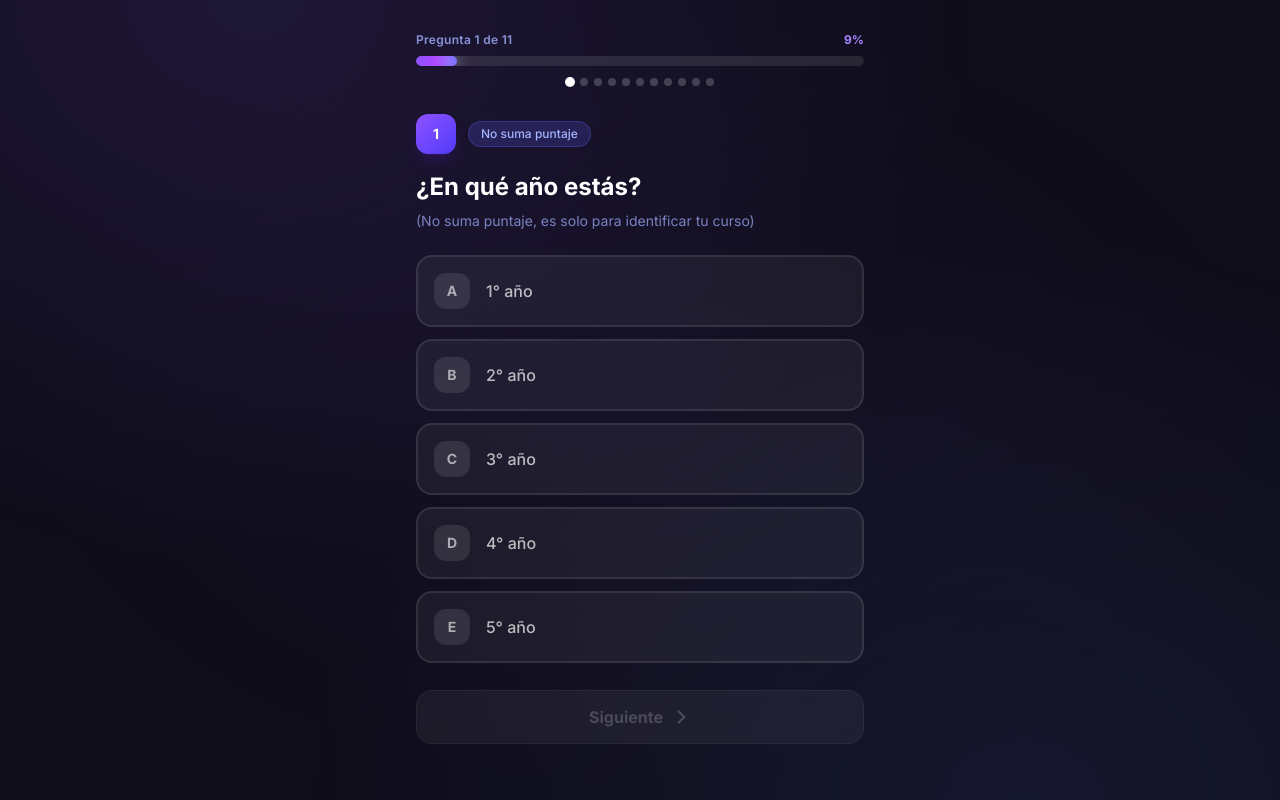
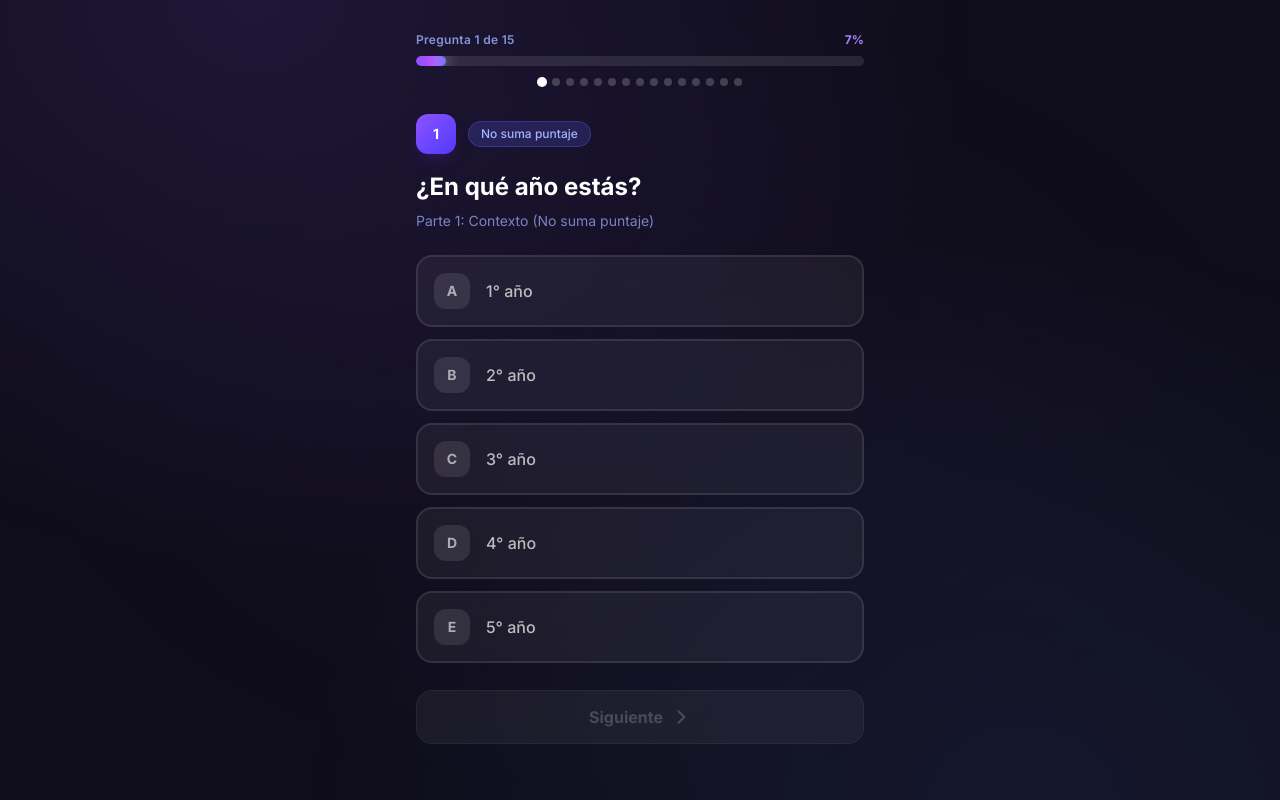
Before and after one commit to JuanQuiroga95/Test-Bienestar, a Next.js app: page / in a window 1280 px wide. Both pictures are taken after a click on the button "Comenzar". Built offline with nearby package versions, Linux system fonts and the light colour scheme.

Commit message:
feat: actualizar test bienestar con logica condicional y puntaje dinamico, actualizar admin dashboard

```diff
--- a/src/components/QuestionCard.js
+++ b/src/components/QuestionCard.js
@@ -31,9 +31,19 @@ export default function QuestionCard({ question, questionIndex, onAnswer, select
       )}
       {!question.subtitle && <div className="mb-6" />}
 
-      {/* Options */}
+      {/* Options or Textarea */}
+      {question.type === "texto" ? (
         <div className="space-y-3">
-        {question.options.map((option, idx) => {
+          <textarea
+            value={selectedAnswer || ""}
+            onChange={(e) => onAnswer(e.target.value)}
+            placeholder={question.placeholder || "Escribe tu respuesta..."}
+            className="w-full min-h-[120px] p-4 rounded-2xl border-2 border-white/10 bg-white/5 text-white placeholder:text-white/40 focus:border-violet-400 focus:bg-white/10 focus:outline-none transition-all duration-300 resize-none"
+          />
+        </div>
+      ) : (
+        <div className="space-y-3">
+          {question.options?.map((option, idx) => {
             const isSelected = selectedAnswer === idx;
             return (
               <button
@@ -91,6 +101,7 @@ export default function QuestionCard({ question, questionIndex, onAnswer, select
             );
           })}
         </div>
+      )}
     </div>
   );
 }
--- a/src/components/charts/EstadoBienestar.js
+++ b/src/components/charts/EstadoBienestar.js
@@ -10,9 +10,9 @@ import {
 } from "recharts";
 
 const ESTADOS = [
-  { name: "Uso saludable", color: "#34d399", range: [10, 16] },
-  { name: "Uso a revisar", color: "#fbbf24", range: [17, 23] },
-  { name: "Afecta bienestar", color: "#f87171", range: [24, 30] },
+  { name: "Uso saludable", color: "#34d399", range: [0, 55] },
+  { name: "Uso a revisar", color: "#fbbf24", range: [56, 78] },
+  { name: "Afecta bienestar", color: "#f87171", range: [79, 100] },
 ];
 
 const CustomTooltip = ({ active, payload }) => {
@@ -78,7 +78,7 @@ export default function EstadoBienestar({ data }) {
   const chartData = ESTADOS.map((estado) => {
     const count = data.filter(
       (d) =>
-        d.puntajeTotal >= estado.range[0] && d.puntajeTotal <= estado.range[1]
+        (d.porcentaje || 0) >= estado.range[0] && (d.porcentaje || 0) <= estado.range[1]
     ).length;
     return {
       name: estado.name,
--- a/src/data/questions.js
+++ b/src/data/questions.js
@@ -4,10 +4,11 @@
 // ============================================================
 
 export const questions = [
+  // PARTE 1
   {
     id: 1,
     text: "¿En qué año estás?",
-    subtitle: "(No suma puntaje, es solo para identificar tu curso)",
+    subtitle: "Parte 1: Contexto (No suma puntaje)",
     type: "curso",
     options: [
       { label: "A", text: "1° año", value: "1" },
@@ -19,7 +20,31 @@ export const questions = [
   },
   {
     id: 2,
+    text: "¿Tenés celular?",
+    subtitle: "Parte 1: Contexto",
+    type: "contexto",
+    options: [
+      { label: "A", text: "Sí, tengo celular propio", value: "propio" },
+      { label: "B", text: "Sí, pero es de la familia (compartido)", value: "familiar" },
+      { label: "C", text: "No tengo celular", value: "no" },
+    ],
+  },
+  {
+    id: 3,
+    text: "¿Traes celular a la escuela?",
+    subtitle: "Parte 1: Contexto",
+    type: "contexto",
+    options: [
+      { label: "A", text: "Sí, lo traigo siempre", value: "siempre" },
+      { label: "B", text: "A veces lo traigo", value: "a_veces" },
+      { label: "C", text: "No, nunca lo traigo", value: "nunca" },
+    ],
+  },
+  // PARTE 2: BIENESTAR DIGITAL
+  {
+    id: 4,
     text: "¿Cuántas horas usás el celular por día (fuera del horario escolar)?",
+    subtitle: "Parte 2: Bienestar Digital",
     type: "puntuable",
     options: [
       { label: "A", text: "Menos de 2 horas", value: 1 },
@@ -28,8 +53,9 @@ export const questions = [
     ],
   },
   {
-    id: 3,
+    id: 5,
     text: "¿Usás el celular antes de dormir?",
+    subtitle: "Parte 2: Bienestar Digital",
     type: "puntuable",
     options: [
       { label: "A", text: "No, lo dejo apagado o lejos", value: 1 },
@@ -38,8 +64,9 @@ export const questions = [
     ],
   },
   {
-    id: 4,
+    id: 6,
     text: "¿Qué hacés más con el celular?",
+    subtitle: "Parte 2: Bienestar Digital",
     type: "puntuable",
     options: [
       { label: "A", text: "Buscar información, estudiar o crear contenido", value: 1 },
@@ -48,8 +75,76 @@ export const questions = [
     ],
   },
   {
-    id: 5,
+    id: 7,
+    text: "¿Alguna vez el celular te ayudó a entender algo en clase o a hacer una tarea?",
+    subtitle: "Parte 2: Bienestar Digital",
+    type: "puntuable",
+    options: [
+      { label: "A", text: "Sí, lo uso seguido con ese fin", value: 1 },
+      { label: "B", text: "A veces, cuando el docente lo propone", value: 2 },
+      { label: "C", text: "Casi nunca lo uso para eso", value: 3 },
+    ],
+  },
+  {
+    id: 8,
+    text: "¿Sabés evaluar si una información que encontrás en internet es confiable?",
+    subtitle: "Parte 2: Bienestar Digital",
+    type: "puntuable",
+    options: [
+      { label: "A", text: "Sí, contrasto fuentes antes de quedarme con algo", value: 1 },
+      { label: "B", text: "A veces, pero no siempre sé cómo hacerlo", value: 2 },
+      { label: "C", text: "Generalmente tomo la primera información que aparece", value: 3 },
+    ],
+  },
+  {
+    id: 9,
+    text: "¿Alguna vez algo publicado en redes sociales generó un problema real?",
+    subtitle: "Parte 2: Bienestar Digital",
+    type: "puntuable",
+    options: [
+      { label: "A", text: "No, nunca", value: 1 },
+      { label: "B", text: "Una o dos veces", value: 2 },
+      { label: "C", text: "Sí, varias veces", value: 3 },
+    ],
+  },
+  {
+    id: 10,
+    text: "¿Sentís que lo que mostrás en redes es igual a como sos en la vida real?",
+    subtitle: "Parte 2: Bienestar Digital",
+    type: "puntuable",
+    options: [
+      { label: "A", text: "Sí, muestro lo que soy", value: 1 },
+      { label: "B", text: "Más o menos, elijo qué mostrar", value: 2 },
+      { label: "C", text: "No, en redes soy bastante diferente", value: 3 },
+    ],
+  },
+  {
+    id: 11,
+    text: "¿Alguna vez te preguntaste por qué el celular te muestra siempre el mismo tipo de contenido?",
+    subtitle: "Parte 2: Bienestar Digital",
+    type: "puntuable",
+    options: [
+      { label: "A", text: "Sí, entiendo que hay algoritmos que deciden lo que veo", value: 1 },
+      { label: "B", text: "Lo noté pero no pensé mucho en eso", value: 2 },
+      { label: "C", text: "No, nunca lo había pensado", value: 3 },
+    ],
+  },
+  {
+    id: 12,
+    text: "¿Podés dejar el celular de lado cuando querés concentrarte en algo importante?",
+    subtitle: "Parte 2: Bienestar Digital",
+    type: "puntuable",
+    options: [
+      { label: "A", text: "Sí, no me cuesta", value: 1 },
+      { label: "B", text: "A veces me cuesta, pero puedo", value: 2 },
+      { label: "C", text: "No, me genera ansiedad no tenerlo cerca", value: 3 },
+    ],
+  },
+  // PARTE 3: USO PEDAGOGICO EN LA ESCUELA
+  {
+    id: 13,
     text: "Cuando el docente no lo pide, ¿usás el celular durante la clase?",
+    subtitle: "Parte 3: Uso Pedagógico",
     type: "puntuable",
     options: [
       { label: "A", text: "No, lo guardo", value: 1 },
@@ -58,71 +153,25 @@ export const questions = [
     ],
   },
   {
-    id: 6,
-    text: "¿Alguna vez el celular te ayudó a entender algo en clase o a hacer una tarea?",
-    type: "puntuable",
-    options: [
-      { label: "A", text: "Sí, lo uso seguido con ese fin", value: 1 },
-      { label: "B", text: "A veces, cuando el docente lo propone", value: 2 },
-      { label: "C", text: "Casi nunca lo uso para eso", value: 3 },
-    ],
+    id: 14,
+    text: "¿En qué materias se usa el celular?",
+    subtitle: "Parte 3: Uso Pedagógico",
+    type: "texto",
+    placeholder: "Escribe tu respuesta aquí...",
   },
   {
-    id: 7,
-    text: "¿Sabés evaluar si una información que encontrás en internet es confiable?",
-    type: "puntuable",
-    options: [
-      { label: "A", text: "Sí, contrasto fuentes antes de quedarme con algo", value: 1 },
-      { label: "B", text: "A veces, pero no siempre sé cómo hacerlo", value: 2 },
-      { label: "C", text: "Generalmente tomo la primera información que aparece", value: 3 },
-    ],
-  },
-  {
-    id: 8,
-    text: "¿Alguna vez algo publicado en redes sociales generó un problema real con alguien (compañero/a, docente, familia)?",
-    type: "puntuable",
-    options: [
-      { label: "A", text: "No, nunca", value: 1 },
-      { label: "B", text: "Una o dos veces", value: 2 },
-      { label: "C", text: "Sí, varias veces", value: 3 },
-    ],
-  },
-  {
-    id: 9,
-    text: "¿Sentís que lo que mostrás en redes es igual a como sos en la vida real?",
-    type: "puntuable",
-    options: [
-      { label: "A", text: "Sí, muestro lo que soy", value: 1 },
-      { label: "B", text: "Más o menos, elijo qué mostrar", value: 2 },
-      { label: "C", text: "No, en redes soy bastante diferente", value: 3 },
-    ],
-  },
-  {
-    id: 10,
-    text: "¿Alguna vez te preguntaste por qué el celular te muestra siempre el mismo tipo de contenido?",
-    type: "puntuable",
-    options: [
-      { label: "A", text: "Sí, entiendo que hay algoritmos que deciden lo que veo", value: 1 },
-      { label: "B", text: "Lo noté pero no pensé mucho en eso", value: 2 },
-      { label: "C", text: "No, nunca lo había pensado", value: 3 },
-    ],
-  },
-  {
-    id: 11,
-    text: "¿Podés dejar el celular de lado cuando querés concentrarte en algo importante?",
-    type: "puntuable",
-    options: [
-      { label: "A", text: "Sí, no me cuesta", value: 1 },
-      { label: "B", text: "A veces me cuesta, pero puedo", value: 2 },
-      { label: "C", text: "No, me genera ansiedad no tenerlo cerca", value: 3 },
-    ],
-  },
+    id: 15,
+    text: "¿Qué tareas te piden los docentes que realices con el celular en la clase? (Ej: ver videos, buscar información, usar app, etc.)",
+    subtitle: "Parte 3: Uso Pedagógico",
+    type: "texto",
+    placeholder: "Escribe tu respuesta aquí...",
+  }
 ];
 
 export const resultRanges = [
   {
-    min: 10,
-    max: 16,
+    minPercent: 0,
+    maxPercent: 55,
     title: "Uso saludable",
     emoji: "🌿",
     description:
@@ -134,8 +183,8 @@ export const resultRanges = [
     textClass: "text-emerald-700",
   },
   {
-    min: 17,
-    max: 23,
+    minPercent: 56,
+    maxPercent: 78,
     title: "Uso a revisar",
     emoji: "🔍",
     description:
@@ -147,8 +196,8 @@ export const resultRanges = [
     textClass: "text-amber-700",
   },
   {
-    min: 24,
-    max: 30,
+    minPercent: 79,
+    maxPercent: 100,
     title: "Uso que puede afectar tu bienestar",
     emoji: "⚠️",
     description:
@@ -164,6 +213,6 @@ export const resultRanges = [
 export const FINAL_QUOTE =
   "\"No se trata de dejar el celular, sino de entender qué hace con nosotros.\"";
 
-export function getResultForScore(score) {
-  return resultRanges.find((r) => score >= r.min && score <= r.max);
+export function getResultForScore(scorePercent) {
+  return resultRanges.find((r) => scorePercent >= r.minPercent && scorePercent <= r.maxPercent);
 }
```
Also changed, not shown: src/app/page.js (+39 -12 lines), src/components/AdminDashboard.js (+41 -8 lines), src/components/ResultScreen.js (+8 -8 lines). Lines whose indentation alone changed are shown as unchanged.
